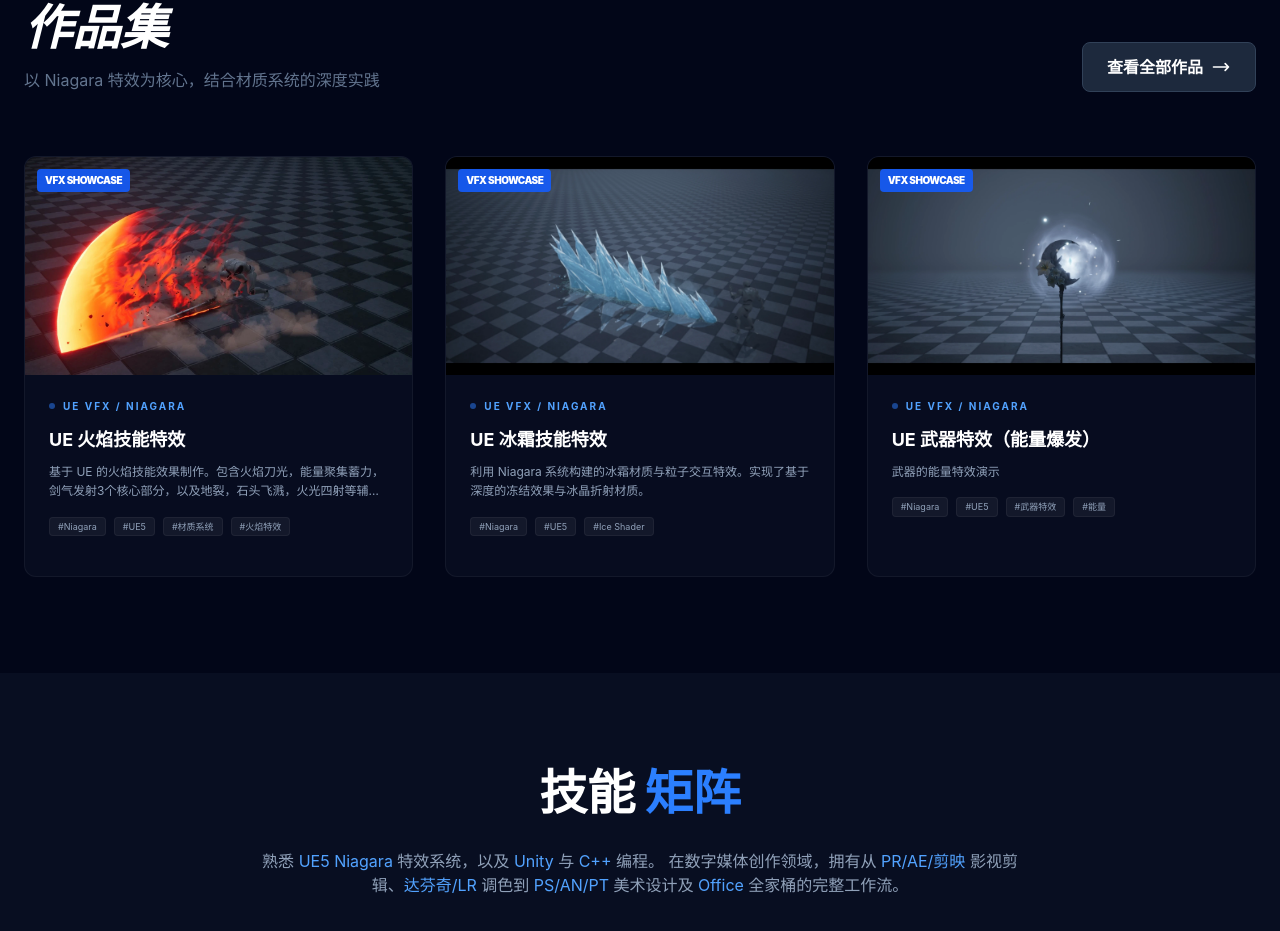
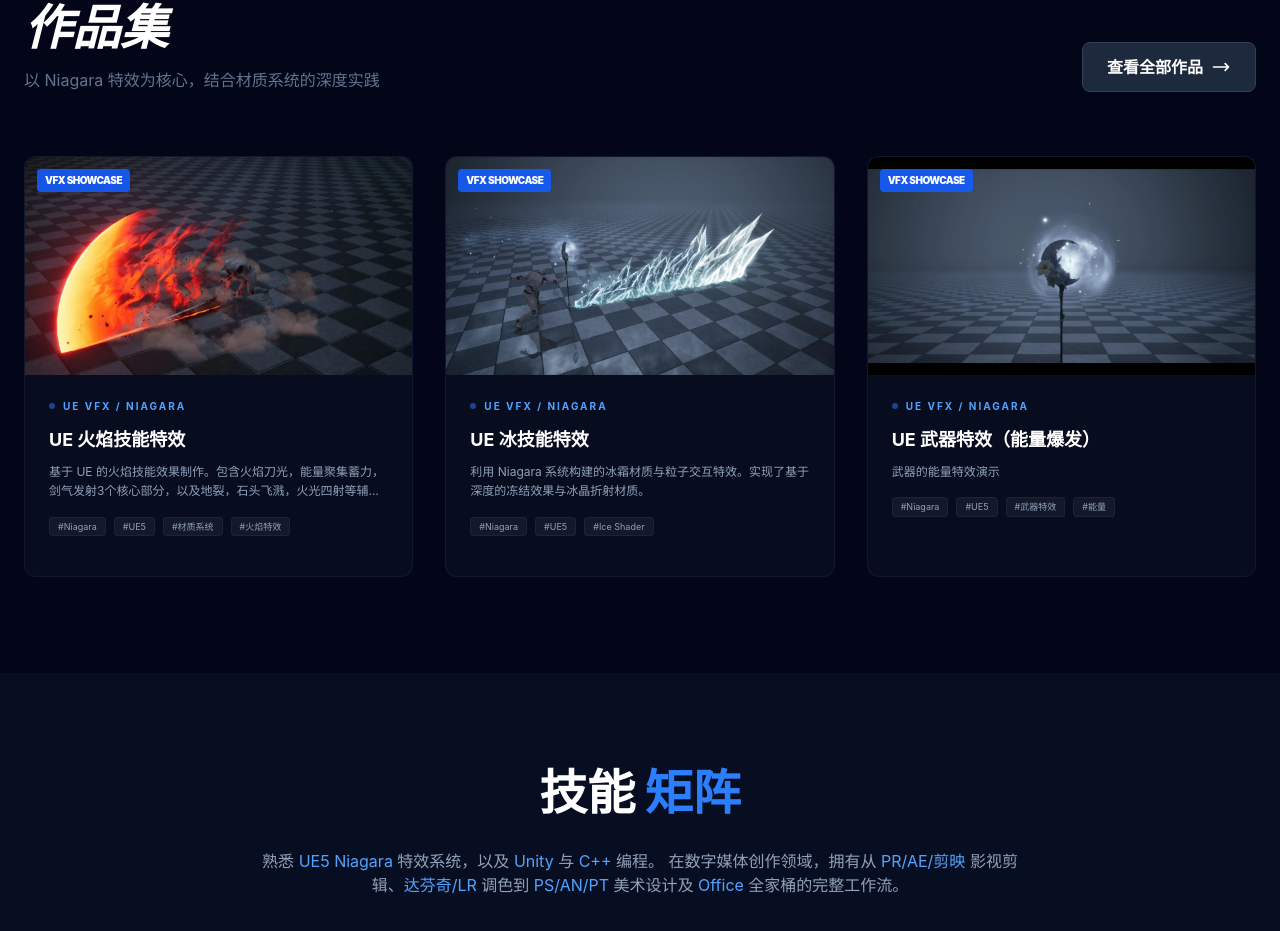
Before and after one commit to abcde12123/Portfolio, a Vue app: page / in a window 1280 px wide. Shown: the part 1138-2069 px from the top of the page. Built offline with nearby package versions, Linux system fonts and the light colour scheme.

Commit message:
更新冰技能

```diff
--- a/src/types.ts
+++ b/src/types.ts
@@ -23,12 +23,12 @@ export const projects: Project[] = [
   },
   {
     id: 6,
-    title: "UE 冰霜技能特效",
+    title: "UE 冰技能特效",
     category: "UE VFX / Niagara",
     description: "利用 Niagara 系统构建的冰霜材质与粒子交互特效。实现了基于深度的冻结效果与冰晶折射材质。",
-    thumbnail: "/images/Ice.webp",
+    thumbnail: "/images/IceSkill.webp",
     tags: ["Niagara", "UE5", "Ice Shader"],
-    link: "/videos/Ice.mp4",
+    link: "/videos/IceSkill0.9.mp4",
     isVFX: true
   },
   {
--- a/src/views/ProjectDetailView.vue
+++ b/src/views/ProjectDetailView.vue
@@ -134,7 +134,7 @@ const bilibiliBvid = computed(() => {
                         muted
                         :controls="showControls"
                         class="w-full h-full object-cover"
-                        poster="/images/Ice.webp"
+                        poster="/images/IceSkill.webp"
                       >
                         <source :src="project.link" type="video/mp4">
                         您的浏览器不支持 video 标签。
```
Also changed, not shown: public/images/IceSkill.webp (added), 1 other file (tests, documents, lock files or other folders).
